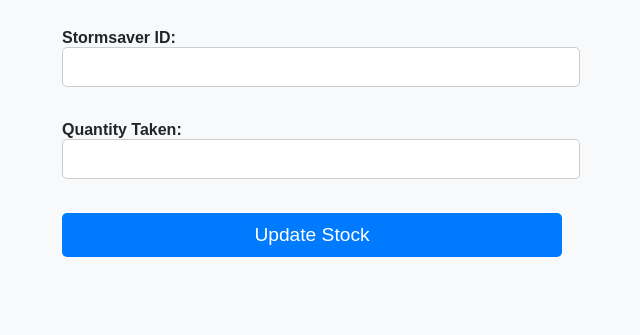
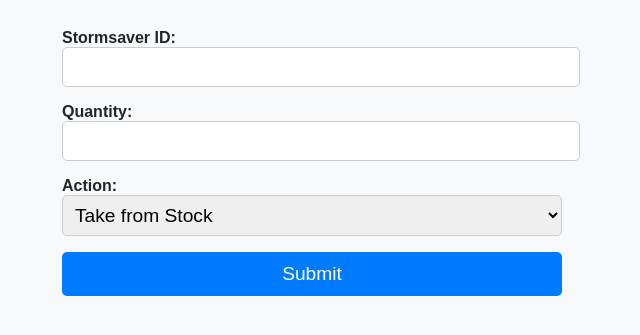
Before and after one commit to Tomfarns/stock-update-form, a plain HTML site: page index.html in a window 1280 px wide. Shown: the part 83-418 px from the top of the page, without its empty margins (328-968 px from the left). Drawn offline with Linux system fonts and the light colour scheme.

Commit message:
Update index.html

```diff
--- a/index.html
+++ b/index.html
@@ -1,4 +1,3 @@
-
 <!DOCTYPE html>
 <html>
 <head>
@@ -16,7 +15,7 @@
     label {
       font-weight: bold;
     }
-    input {
+    input, select {
       width: 100%;
       font-size: 1.2rem;
       padding: 0.5rem;
@@ -42,18 +41,24 @@
 <body>
   <h2>Stormsaver Workshop Stock Form</h2>
   <form action="https://script.google.com/macros/s/AKfycbzuu4-5xZs-gQ2y7kU_f1KRMWtkO-EmKf0jq0FmcMSxitkexGTc0M7KZnEh-5lAvE7gNA/exec" method="GET">
-    <label for="Stormsaver ID">Stormsaver ID:</label><br>
-    <input type="text" name="Stormsaver ID" id="Stormsaver ID" readonly><br><br>
+    <label for="itemID">Stormsaver ID:</label><br>
+    <input type="text" name="itemID" id="itemID" readonly><br>
 
-    <label for="qty">Quantity Taken:</label><br>
-    <input type="number" name="qty" required><br><br>
+    <label for="qty">Quantity:</label><br>
+    <input type="number" name="qty" id="qty" required><br>
 
-    <input type="submit" value="Update Stock">
+    <label for="action">Action:</label><br>
+    <select name="action" id="action">
+      <option value="take">Take from Stock</option>
+      <option value="put">Restock</option>
+    </select><br>
+
+    <input type="submit" value="Submit">
   </form>
 
   <script>
     const urlParams = new URLSearchParams(window.location.search);
-    const itemID = urlParams.get("itemID");
+    const itemID = urlParams.get("id");
     if (itemID) document.getElementById("itemID").value = itemID;
   </script>
 </body>
```
